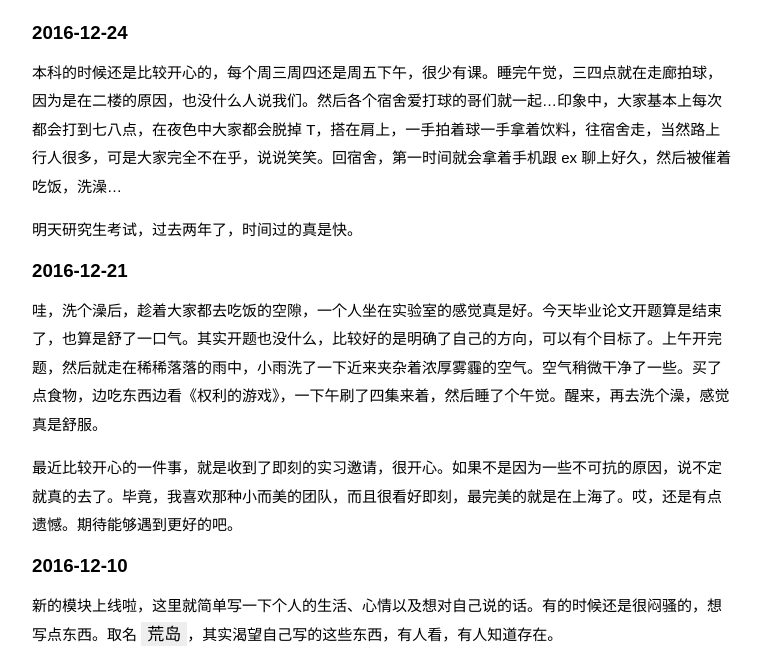
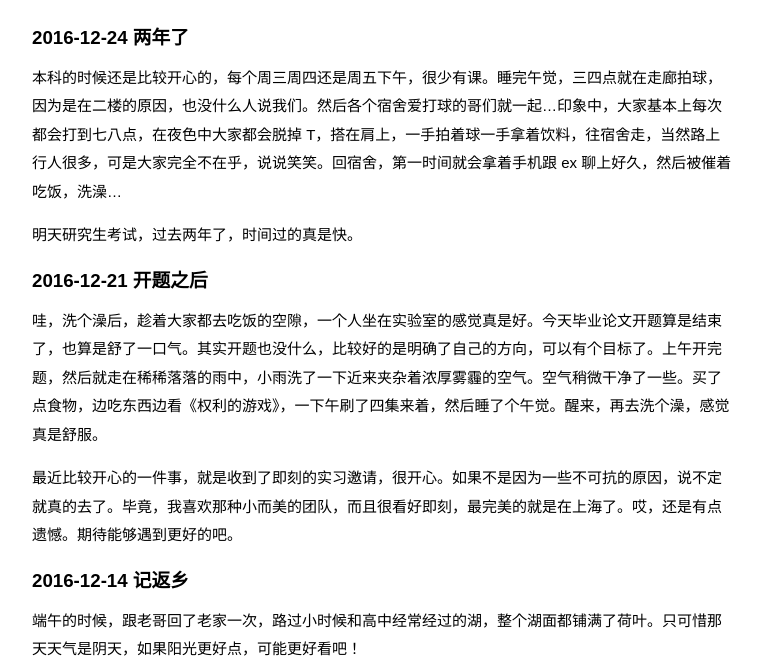
Before and after one commit to wuchangfeng/wuchangfeng.github.io, a Jekyll site: the page built from diary.md, in a window 1280 px wide and 1400 px high, scrolled down 211 px. Shown: the top 669 px of the window, without its empty margins (258-1020 px from the left). Built offline with Jekyll 4.4.1, drawn with Linux system fonts in a browser that asks for light colours; some web fonts are replaced; comment, search, counter and statistics services are not loaded; some of the changed text lies outside the part shown.

Commit message:
blog update

```diff
--- a/_layouts/default.html
+++ b/_layouts/default.html
@@ -12,6 +12,7 @@ layout: compress
         <main>
             {{ content | replace: '&#8617;', '&#8617;&#xfe0e;' }}
         </main>
+
         {% if page.path contains '_posts' %}
         {% if content contains 'reversefootnote' %}
         <aside class="note"></aside>
--- a/_layouts/page.html
+++ b/_layouts/page.html
@@ -7,6 +7,7 @@ layout: default
 	<div class="divider"></div>
 	{{ content }}
 </article>
+
 <div class="back">
 	<a href="{{ site.baseurl }}/">返回</a>
 </div>
--- a/diary.md
+++ b/diary.md
@@ -2,19 +2,29 @@
 title: 荒岛
 ---
 
-### 2016-12-24
+### 2016-12-24 两年了
 
 本科的时候还是比较开心的，每个周三周四还是周五下午，很少有课。睡完午觉，三四点就在走廊拍球，因为是在二楼的原因，也没什么人说我们。然后各个宿舍爱打球的哥们就一起…印象中，大家基本上每次都会打到七八点，在夜色中大家都会脱掉 T，搭在肩上，一手拍着球一手拿着饮料，往宿舍走，当然路上行人很多，可是大家完全不在乎，说说笑笑。回宿舍，第一时间就会拿着手机跟 ex 聊上好久，然后被催着吃饭，洗澡...
 
 明天研究生考试，过去两年了，时间过的真是快。
 
-### 2016-12-21
+### 2016-12-21 开题之后
 
 哇，洗个澡后，趁着大家都去吃饭的空隙，一个人坐在实验室的感觉真是好。今天毕业论文开题算是结束了，也算是舒了一口气。其实开题也没什么，比较好的是明确了自己的方向，可以有个目标了。上午开完题，然后就走在稀稀落落的雨中，小雨洗了一下近来夹杂着浓厚雾霾的空气。空气稍微干净了一些。买了点食物，边吃东西边看《权利的游戏》，一下午刷了四集来着，然后睡了个午觉。醒来，再去洗个澡，感觉真是舒服。
 
 最近比较开心的一件事，就是收到了即刻的实习邀请，很开心。如果不是因为一些不可抗的原因，说不定就真的去了。毕竟，我喜欢那种小而美的团队，而且很看好即刻，最完美的就是在上海了。哎，还是有点遗憾。期待能够遇到更好的吧。
 
-### 2016-12-10
+### 2016-12-14  记返乡
+
+端午的时候，跟老哥回了老家一次，路过小时候和高中经常经过的湖，整个湖面都铺满了荷叶。只可惜那天天气是阴天，如果阳光更好点，可能更好看吧！
+
+<img src="http://ww4.sinaimg.cn/large/b10d1ea5jw1fb33a8aoalj21hc0u0wnv.jpg" width="800" height="400"/>
+
+中秋时候，跟父亲回了一次老家，父亲这么多年由于在外做生意，除了春节，很少在年中过节回家。经过小时候上学经常走的小路，稻子也全都黄了。
+
+<img src="http://ww2.sinaimg.cn/large/b10d1ea5jw1fb33l69mkvj21kw0w04qp.jpg" width="800" height="400"/>
+
+### 2016-12-10  荒岛
 
 新的模块上线啦，这里就简单写一下个人的生活、心情以及想对自己说的话。有的时候还是很闷骚的，想写点东西。取名 `荒岛`，其实渴望自己写的这些东西，有人看，有人知道存在。
 
```
Also changed, not shown: about.md (+2 -4 lines).
